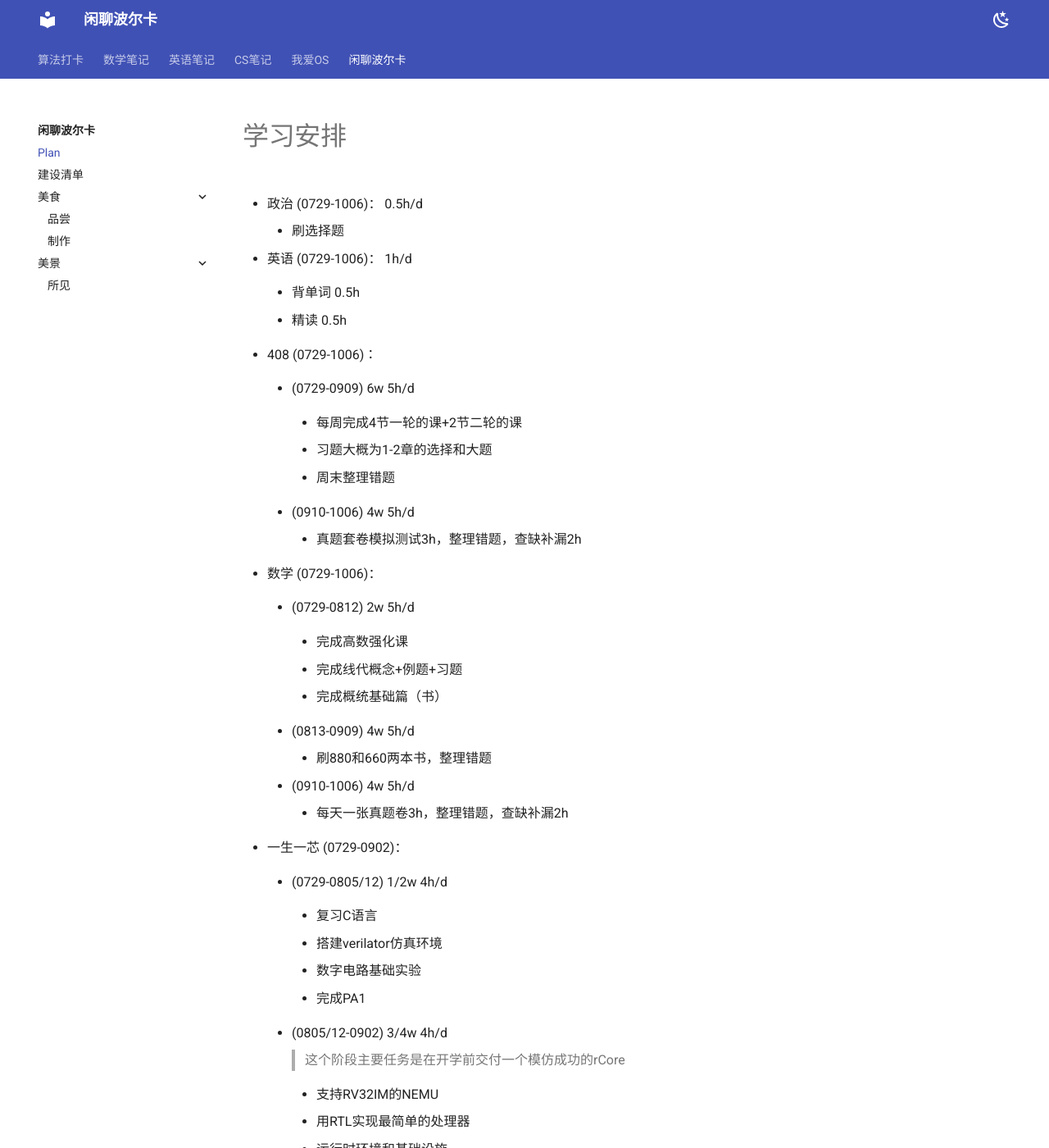
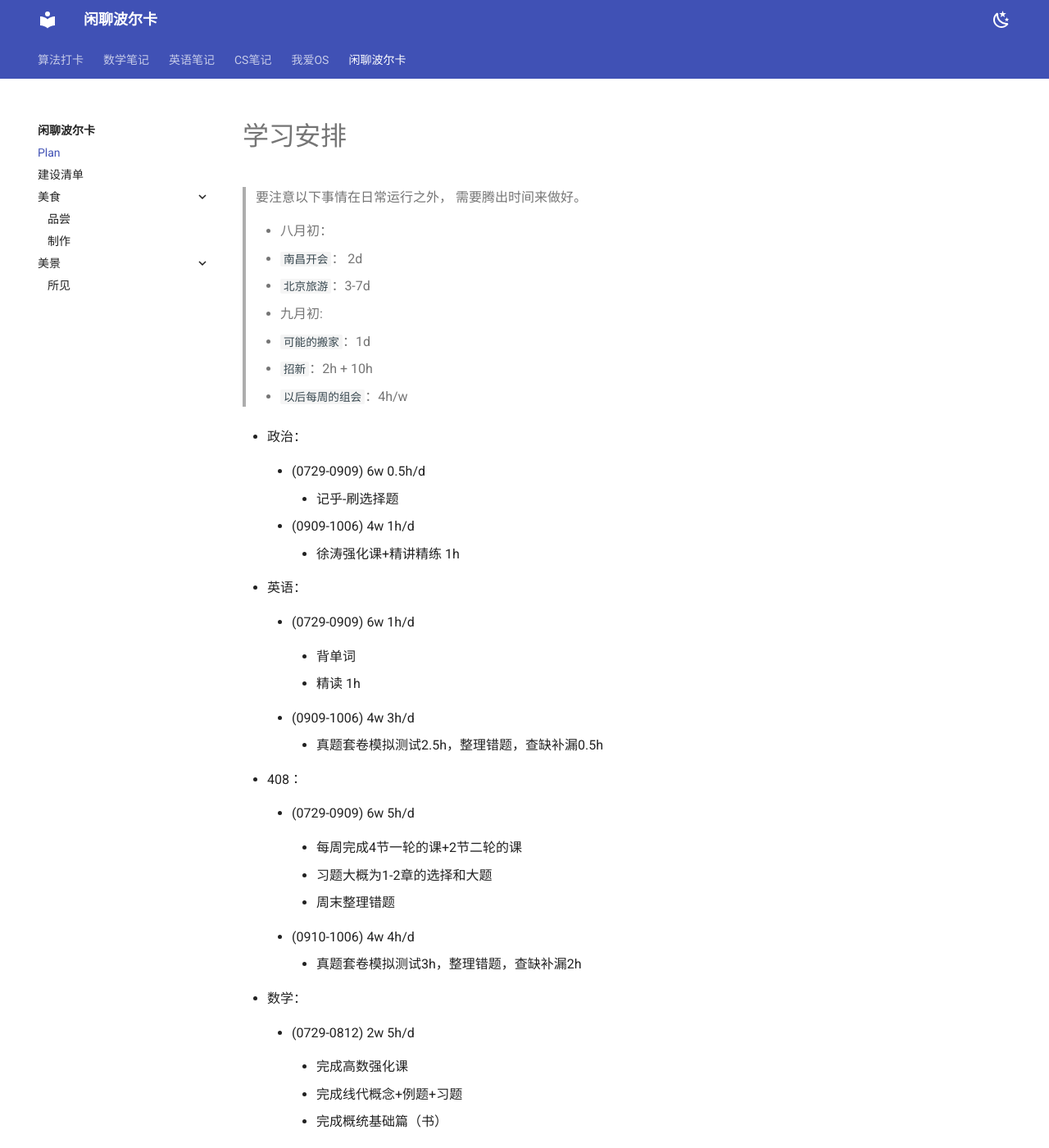
Before and after one commit to Haohahahaha/chat, an MkDocs documentation site: the page built from docs/plan/PEE-plans.md, in a window 1280 px wide and 1400 px high. Shown: the whole window at 82% size. Built offline with MkDocs 1.6.1 and Material for MkDocs 9.7.7, drawn with Linux system fonts in a browser that asks for light colours; some of the changed text lies outside the part shown.

Commit message:
2023-07-29_18:18:07 update

```diff
--- a/docs/plan/PEE-plans.md
+++ b/docs/plan/PEE-plans.md
@@ -1,16 +1,38 @@
 # 学习安排
 
-- 政治 (0729-1006)： 0.5h/d
+> 要注意以下事情在日常运行之外， 需要腾出时间来做好。
+>
+> - 八月初：
+>   - `南昌开会`： 2d
+>   -  `北京旅游`：3-7d
+> - 九月初:
+>   - `可能的搬家`：1d
+>   - `招新`：2h + 10h
+>   - `以后每周的组会`：4h/w
 
-    - 刷选择题
+- 政治：
 
-- 英语 (0729-1006)： 1h/d
+    - (0729-0909) 6w 0.5h/d
 
-    - 背单词 0.5h
+        - 记乎-刷选择题
 
-    - 精读 0.5h
+    - (0909-1006) 4w 1h/d
 
-- 408 (0729-1006)：
+        - 徐涛强化课+精讲精练 1h
+
+- 英语：
+
+    - (0729-0909) 6w 1h/d
+
+        - 背单词
+
+        - 精读 1h
+
+    - (0909-1006) 4w 3h/d
+
+        - 真题套卷模拟测试2.5h，整理错题，查缺补漏0.5h
+
+- 408：
 
     - (0729-0909) 6w 5h/d
 
@@ -20,11 +42,11 @@
 
         - 周末整理错题
 
-    - (0910-1006) 4w 5h/d
+    - (0910-1006) 4w 4h/d
 
         - 真题套卷模拟测试3h，整理错题，查缺补漏2h
 
-- 数学 (0729-1006)：
+- 数学：
 
     - (0729-0812) 2w 5h/d
 
@@ -38,11 +60,11 @@
 
         - 刷880和660两本书，整理错题
 
-    - (0910-1006) 4w 5h/d
+    - (0910-1006) 4w 4h/d
 
         - 每天一张真题卷3h，整理错题，查缺补漏2h
 
-- 一生一芯 (0729-0902)：
+- 一生一芯：
 
     - (0729-0805/12) 1/2w 4h/d
 
@@ -63,3 +85,7 @@
         - 用RTL实现最简单的处理器
 
         - 运行时环境和基础设施
+
+    - (0903-1006) 5w 2h/d
+
+        - 尽力完成B阶段内容
```
